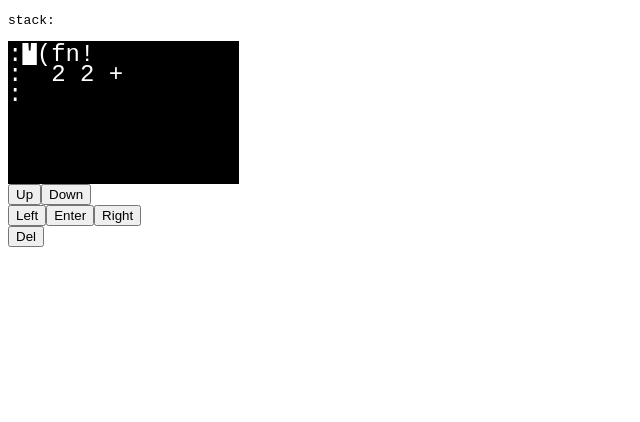
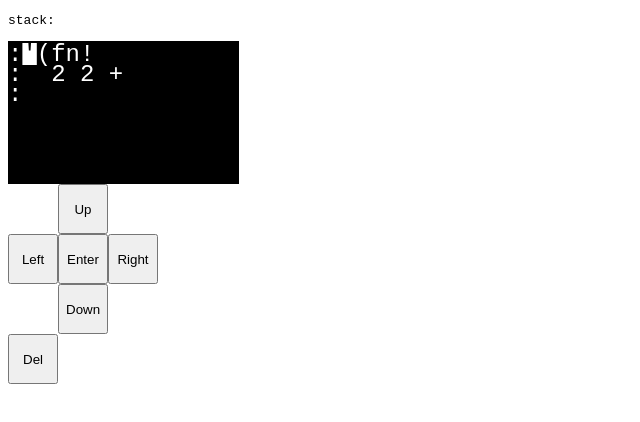
Before and after one commit to Vandesm14/stack-server, a SvelteKit app in the folder frontend/: page / in a window 1280 px wide. Shown: the top 422 px of the page, without its empty margins (0-640 px from the left). Built offline with nearby package versions, Linux system fonts and the light colour scheme.

Commit message:
always keep a space at the end of the code

```diff
--- a/frontend/src/lib/chars.ts
+++ b/frontend/src/lib/chars.ts
@@ -16,7 +16,6 @@ export function stringToChars(string: string): Array<Char> {
   let wrapping = false;
 
   string = string.replaceAll("\n", " \n");
-  string = string.endsWith("\n") ? `${string} ` : string;
 
   let new_line = () => {
     line_index = 0;
--- a/frontend/src/routes/+page.svelte
+++ b/frontend/src/routes/+page.svelte
@@ -15,7 +15,8 @@
 
   // let code = `'(fn!\n  2 2 +\n12345678901234512345678901234561234567890123456\n'a def`;
   let code = `'(fn!\n  2 2 +\n`;
-  $: chars = stringToChars(code);
+  $: code_with_space = code.endsWith(' ') ? code : `${code} `;
+  $: chars = stringToChars(code_with_space);
 
   function charAtCursor(): Char | undefined {
     return chars.find((char) => char.index === cursor);
@@ -102,7 +103,7 @@
       if (current_char && next_line && next_line_end) {
         cursor = Math.min(next_line.index + current_char.line_index, next_line_end.index);
       } else {
-        cursor = code.length;
+        cursor = 0;
       }
     } else if (string === 'ArrowDown') {
       let next_line = charAtLineStart(current_line + 1);
@@ -110,7 +111,7 @@
       if (current_char && next_line && next_line_end) {
         cursor = Math.min(next_line.index + current_char.line_index, next_line_end.index);
       } else {
-        cursor = code.length;
+        cursor = code_with_space.length;
       }
     } else if (string === 'Home') {
       let next_line = charAtLineStart(current_line);
@@ -122,13 +123,15 @@
       if (next_line) {
         cursor = next_line.index;
       }
-    } else if (string === 'Backspace') {
+    } else if (string === 'Backspace' || string === 'Delete') {
       let splice = code.split('');
-      splice.splice(cursor - 1, 1);
+      splice.splice(cursor, 1);
       code = splice.join('');
-      cursor -= 1;
     }
-    cursor = Math.max(0, Math.min(cursor, code.length));
+
+    console.log({ code, code_with_space });
+
+    cursor = Math.max(0, Math.min(cursor, code_with_space.length - 1));
   }
 
   function write(string: string) {
@@ -173,17 +176,15 @@
 
 <div id="device" class="col">
   <canvas id="buffer" bind:this={canvas} width="231px" height="143px"></canvas>
-  <div class="row">
-    <button on:click={() => move('ArrowUp')}>Up</button>
-    <button on:click={() => move('ArrowDown')}>Down</button>
-  </div>
-  <div class="row">
-    <button on:click={() => move('ArrowLeft')}>Left</button>
-    <button on:click={() => write('Enter')}>Enter</button>
-    <button on:click={() => move('ArrowRight')}>Right</button>
-  </div>
-  <div class="row">
-    <button on:click={() => move('Backspace')}>Del</button>
+  <div id="button-grid">
+    <div id="navigation-grid">
+      <button on:click={() => move('ArrowUp')} id="up">Up</button>
+      <button on:click={() => move('ArrowLeft')} id="left">Left</button>
+      <button on:click={() => write('Enter')} id="enter">Enter</button>
+      <button on:click={() => move('ArrowRight')} id="right">Right</button>
+      <button on:click={() => move('ArrowDown')} id="down">Down</button>
+    </div>
+    <button on:click={() => move('Backspace')} id="delete">Del</button>
   </div>
 </div>
 
@@ -198,7 +199,46 @@
     flex-direction: column;
   }
 
+  .center {
+    justify-content: center;
+  }
+
   #device {
     width: min-content;
+
+    button {
+      width: 50px;
+      height: 50px;
+    }
+
+    #button-grid {
+      #navigation-grid {
+        display: grid;
+        grid-template-columns: 1fr 1fr 1fr;
+        grid-template-rows: 1fr 1fr 1fr;
+
+        width: min-content;
+
+        #up {
+          grid-column-start: 2;
+        }
+
+        #left {
+          grid-row-start: 2;
+        }
+
+        #enter {
+          grid-row-start: 2;
+        }
+
+        #right {
+          grid-row-start: 2;
+        }
+
+        #down {
+          grid-column-start: 2;
+        }
+      }
+    }
   }
 </style>
```
